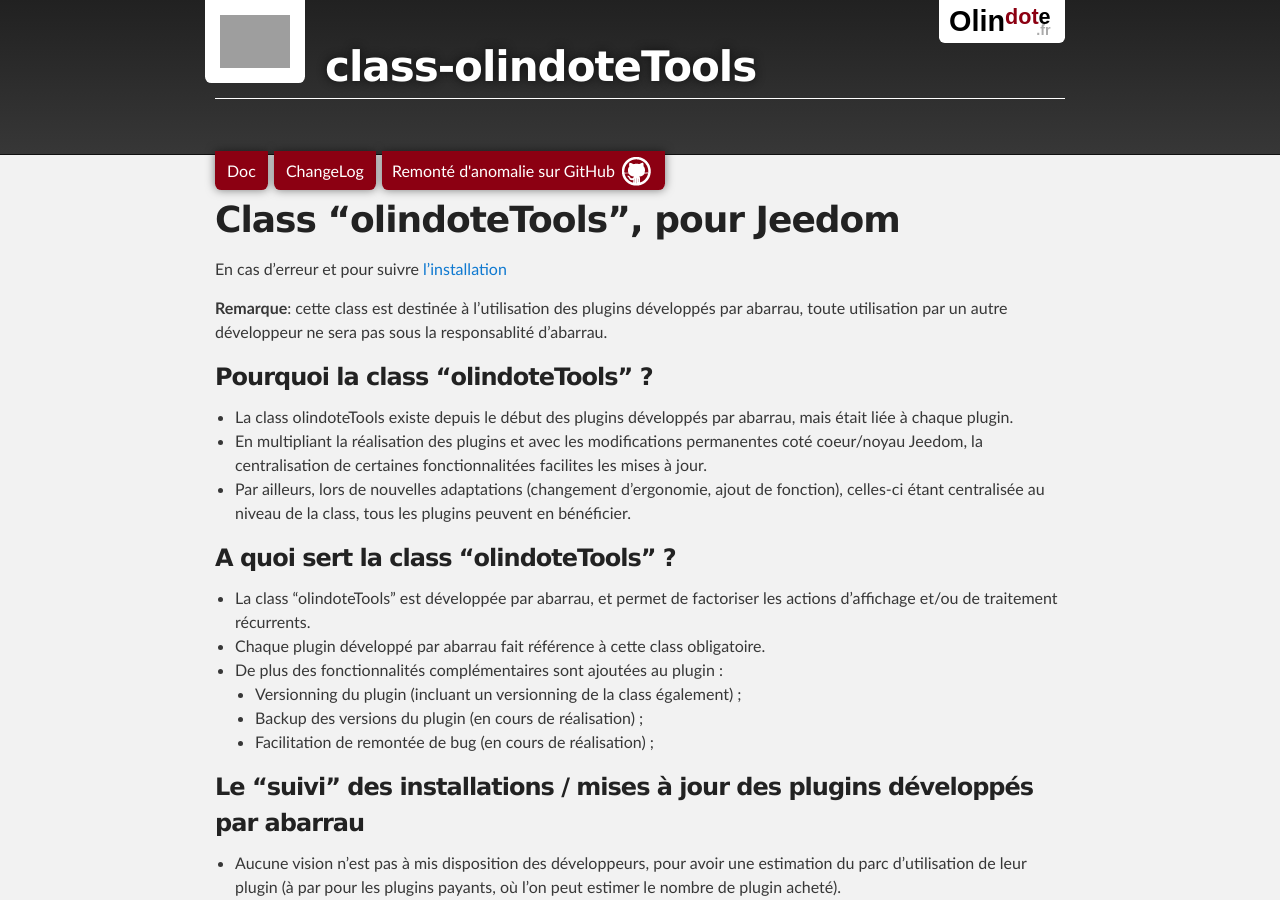
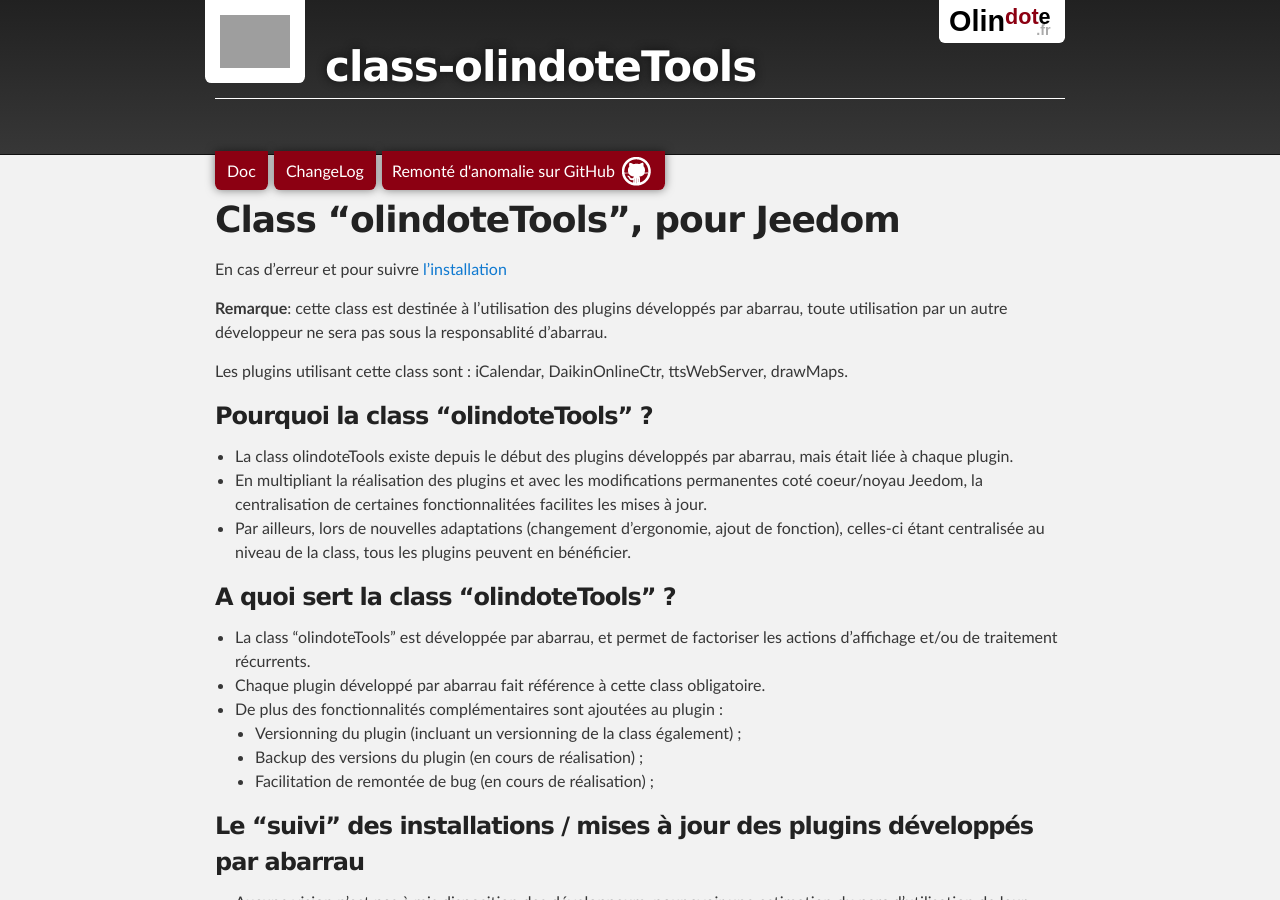
Before and after one commit to abarrau/jeedom-plugins-doc, a Jekyll site: the page built from docs/class-olindoteTools/index.md, in a window 1280 px wide and 900 px high. Built offline with Jekyll 4.4.1, drawn with Linux system fonts in a browser that asks for light colours; our own code applies the rules of GitHub Pages for plain Markdown files; the repository's description, which GitHub fills in, is left out.

Commit message:
Update index.md

```diff
--- a/docs/class-olindoteTools/index.md
+++ b/docs/class-olindoteTools/index.md
@@ -3,6 +3,8 @@
 En cas d'erreur et pour suivre [l'installation](https://abarrau.github.io/jeedom-plugins-doc/class-olindoteTools/install)
 
 __Remarque__: cette class est destinée à l'utilisation des plugins développés par abarrau, toute utilisation par un autre développeur ne sera pas sous la responsablité d'abarrau.
+
+Les plugins utilisant cette class sont : iCalendar, DaikinOnlineCtr, ttsWebServer, drawMaps.
 
 ### Pourquoi la class "olindoteTools" ?
 - La class olindoteTools existe depuis le début des plugins développés par abarrau, mais était liée à chaque plugin.
```
